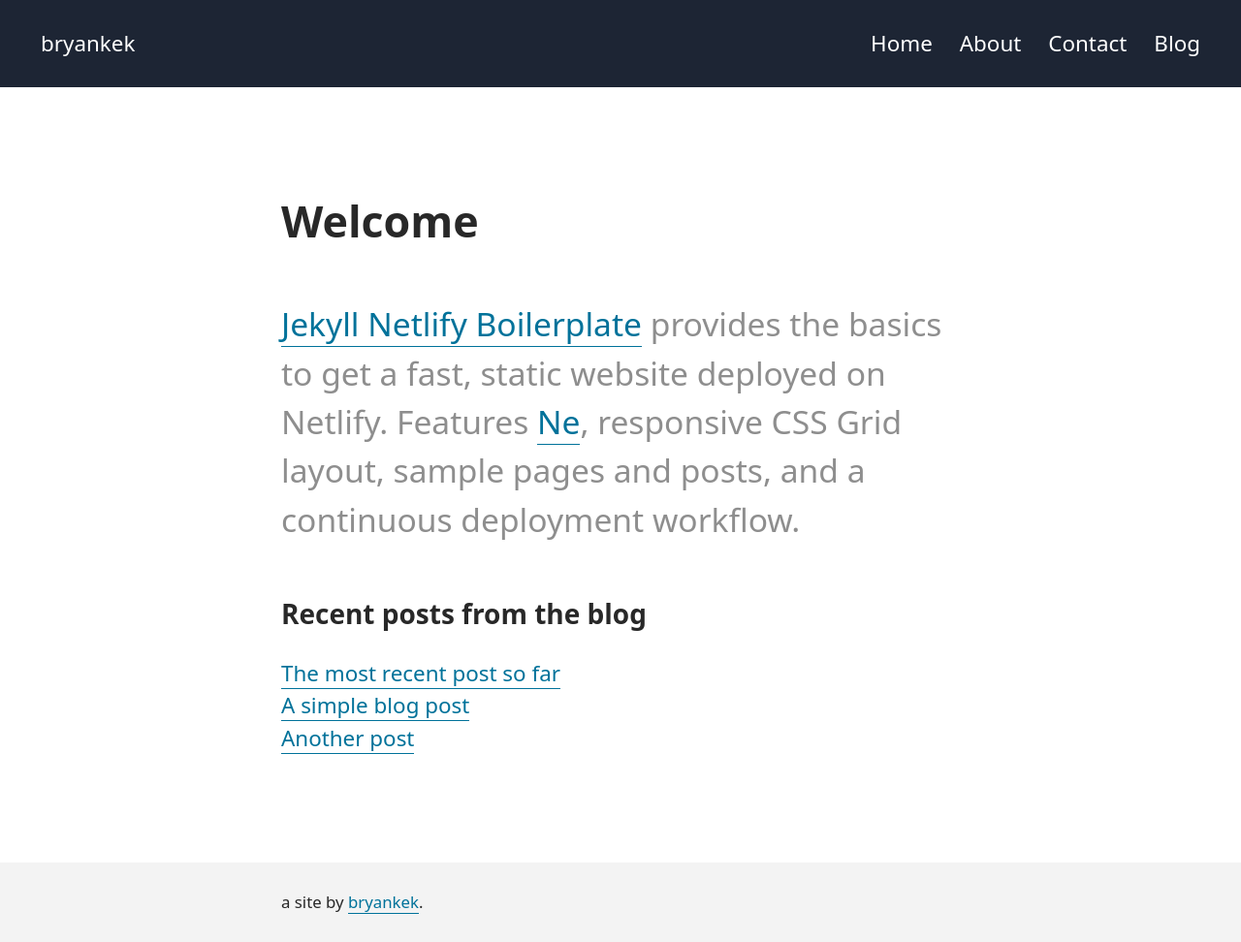
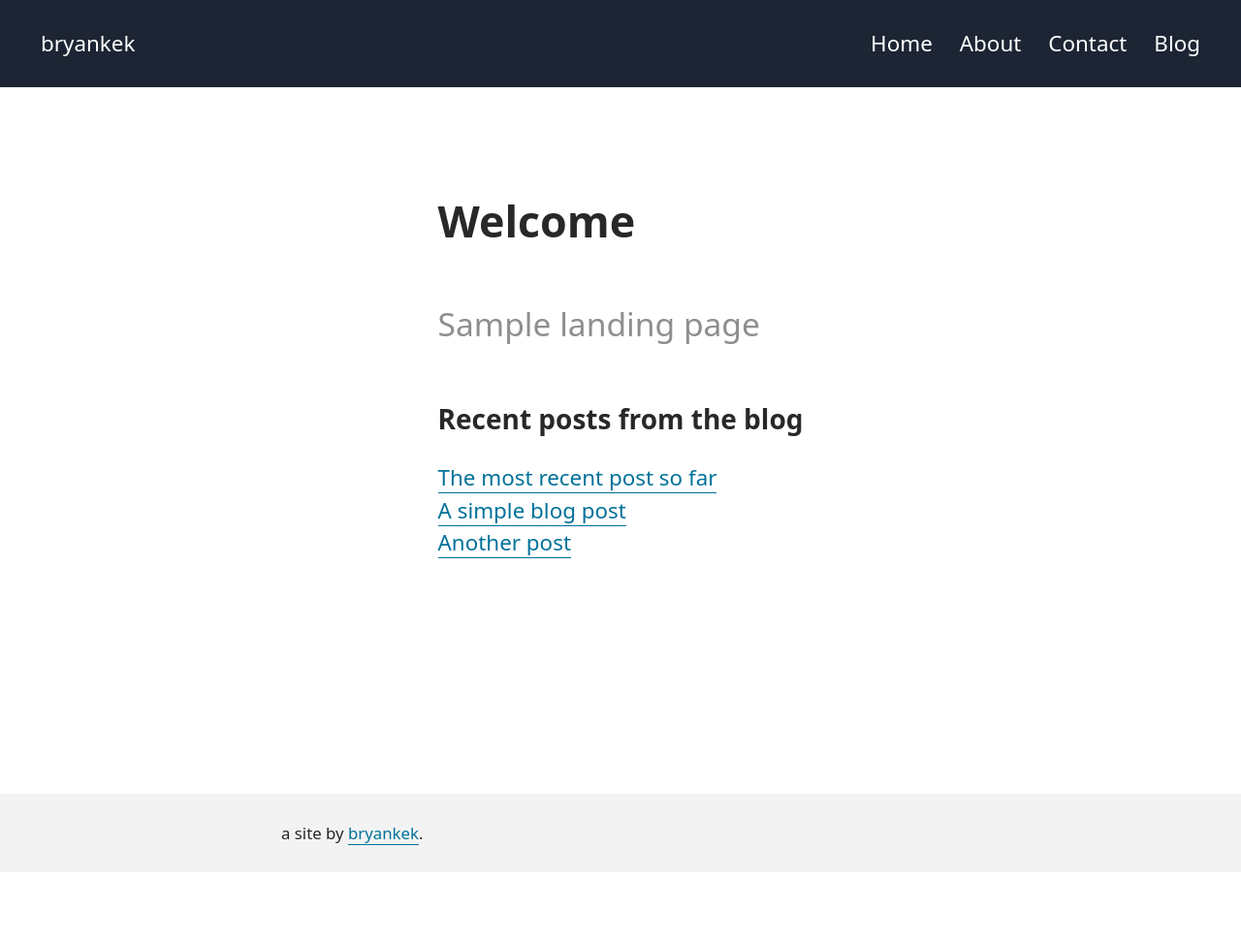
Before and after one commit to bryankek/bk-index, a Jekyll site: the page built from pages/index.md, in a window 1280 px wide. Shown: the whole page at 97% size. Built offline with Jekyll 4.4.1, drawn with Linux system fonts in a browser that asks for light colours; a script that is not in the unit is left out; after the commit the page ends 900 px from its top, so only the background shows below that.

Commit message:
Update Page “index”

```diff
--- a/pages/index.md
+++ b/pages/index.md
@@ -4,9 +4,5 @@ title: Welcome
 meta_description: ""
 permalink: /
 section: home
-intro_paragraph: "[Jekyll Netlify
-  Boilerplate](https://github.com/danurbanowicz/jekyll-netlify-boilerplate)
-  provides the basics to get a fast, static website deployed on Netlify.
-  Features [Ne](https://www.netlifycms.org), responsive CSS Grid layout, sample
-  pages and posts, and a continuous deployment workflow."
+intro_paragraph: Sample landing page
 ---
```
